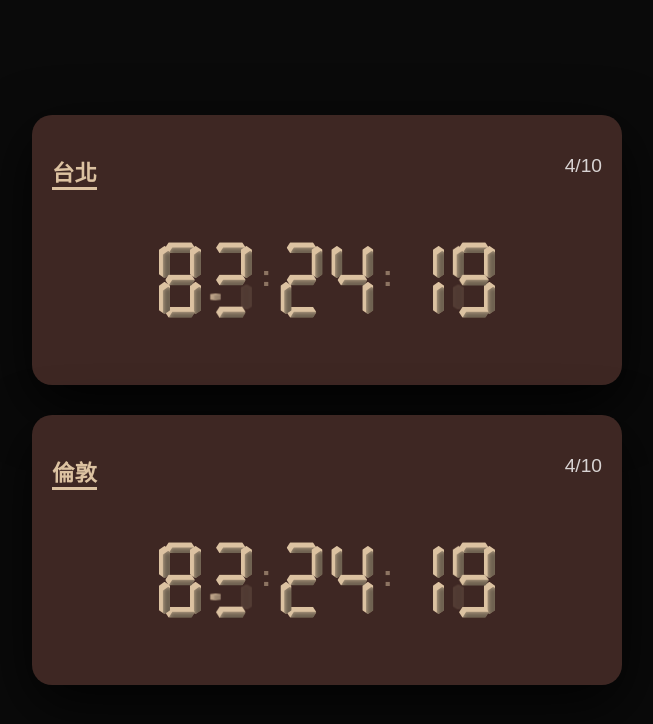
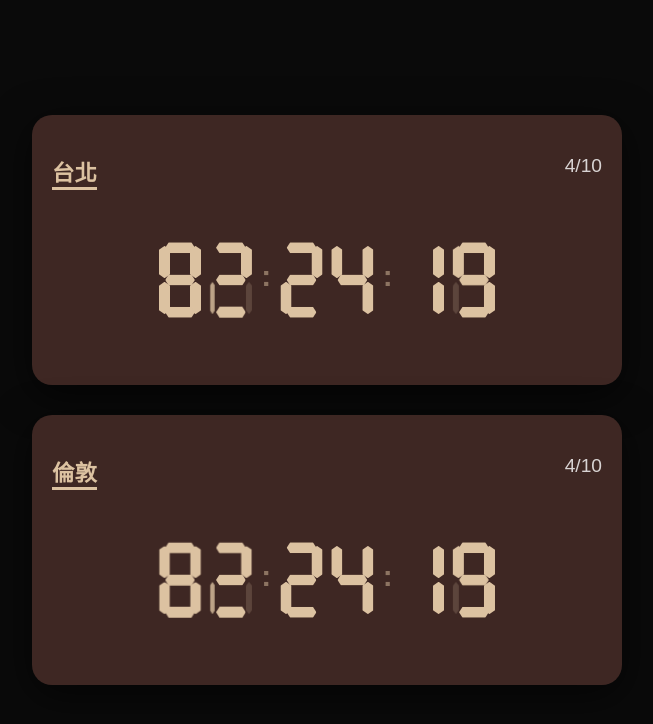
Before and after one commit to kuochili-ops/World_clock, a plain HTML site: page index2.html in a window 1280 px wide. Shown: the whole page, without its empty margins (313-966 px from the left). Drawn offline with Linux system fonts and the light colour scheme.

Commit message:
Update index2.html

```diff
--- a/index2.html
+++ b/index2.html
@@ -3,7 +3,7 @@
 <head>
     <meta charset="UTF-8">
     <meta name="viewport" content="width=device-width, initial-scale=1.0, maximum-scale=1.0, user-scalable=no">
-    <title>機械六邊型時鐘 - 平面翻板模擬版</title>
+    <title>機械六邊型時鐘 - 全同步翻板版</title>
     <style>
         :root {
             --wood-color: #dcc2a1;
@@ -39,7 +39,7 @@
             background: var(--bg-frame);
             padding: 40px 20px;
             border-radius: 20px;
-            box-shadow: 0 20px 60px rgba(0,0,0,0.8);
+            box-shadow: 0 10px 40px rgba(0,0,0,0.6);
             display: flex;
             flex-direction: column;
             align-items: center;
@@ -77,54 +77,37 @@
             flex-shrink: 0;
         }
 
-        /* 核心修改：使用 2D 矩陣模擬翻轉 */
+        /* 核心修改：讓消失也擁有翻動過渡 */
         .segment {
             position: absolute;
             background: var(--wood-color);
             pointer-events: none;
             opacity: 0;
-            /* 初始狀態：垂直壓扁 (模擬側面) */
-            transform: scaleY(0) translateY(-10px);
-            /* 使用更強的貝茲曲線模擬機械彈跳 */
-            transition: transform 0.4s cubic-bezier(0.47, 0, 0.23, 1.38), opacity 0.2s;
-            transform-origin: center;
+            /* 將過渡放在這裡，確保 ON/OFF 都有動畫 */
+            transition: transform 0.3s cubic-bezier(0.4, 0, 0.2, 1), opacity 0.2s;
         }
 
+        /* 水平板段初始狀態 (消失) */
         .seg-h {
             clip-path: polygon(12% 0%, 88% 0%, 100% 50%, 88% 100%, 12% 100%, 0% 50%);
             height: var(--seg-thickness);
+            transform: scaleY(0);
         }
 
+        /* 垂直板段初始狀態 (消失) */
         .seg-v {
             clip-path: polygon(50% 0%, 100% 12%, 100% 88%, 50% 100%, 0% 88%, 0% 12%);
             width: var(--seg-thickness);
+            transform: scaleX(0);
         }
 
-        /* 顯示狀態：恢復原始高度與位置 */
+        /* 出現狀態 */
         .segment.on {
             opacity: 1;
-            transform: scaleY(1) translateY(0);
+            transform: scaleX(1) scaleY(1); /* 恢復原始比例 */
         }
 
-        /* 陰影模擬：隨著翻轉動作出現 */
-        .segment::after {
-            content: '';
-            position: absolute;
-            top: 0; left: 0; width: 100%; height: 100%;
-            background: rgba(0,0,0,0.5);
-            transition: opacity 0.4s;
-            opacity: 0;
-            filter: blur(4px);
-            z-index: -1;
-            clip-path: inherit;
-        }
-
-        .segment.on::after {
-            opacity: 1;
-            transform: translate(6px, 8px);
-        }
-
-        /* 定位設定 */
+        /* 轉軸設定保持不變 */
         .seg-a { top: 4px; left: 14px; right: 14px; transform-origin: top; }
         .seg-b { top: 10px; right: 4px; height: 52px; transform-origin: right; }
         .seg-c { top: 68px; right: 4px; height: 52px; transform-origin: right; }
@@ -258,10 +241,8 @@
         ['c1', 'c2'].forEach(key => {
             const clock = state[key];
             const t = getTimeDigits(clock.off);
-            const dateEl = document.getElementById(`date${key.slice(1)}`);
-            const nameEl = document.getElementById(`name${key.slice(1)}`);
-            if(dateEl) dateEl.innerText = t.date;
-            if(nameEl) nameEl.innerText = clock.name;
+            document.getElementById(`date${key.slice(1)}`).innerText = t.date;
+            document.getElementById(`name${key.slice(1)}`).innerText = clock.name;
             t.digits.forEach((val, i) => {
                 if (!clock.digitLocks[i]) {
                     clock.cur[i] = val;
```
